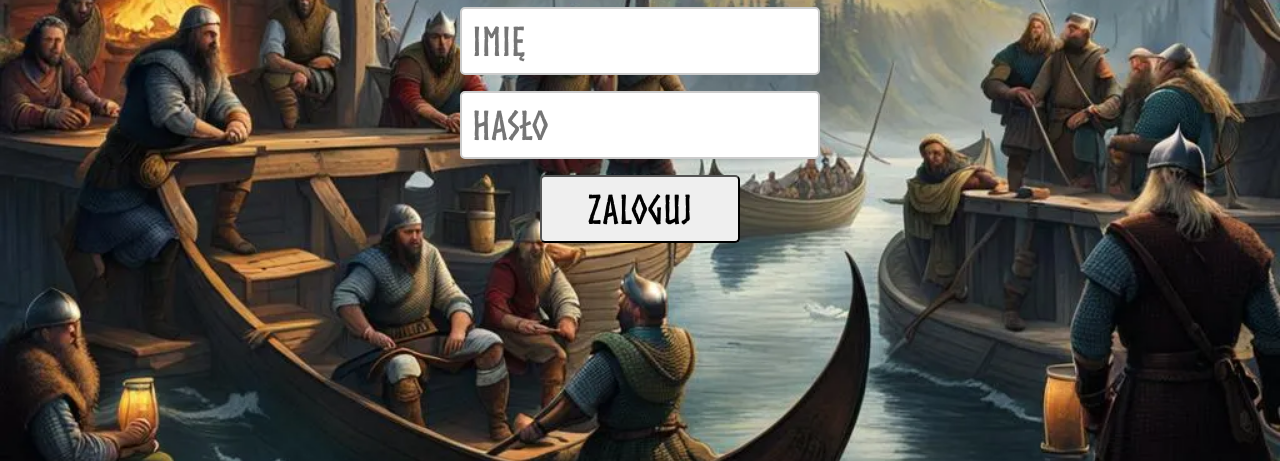
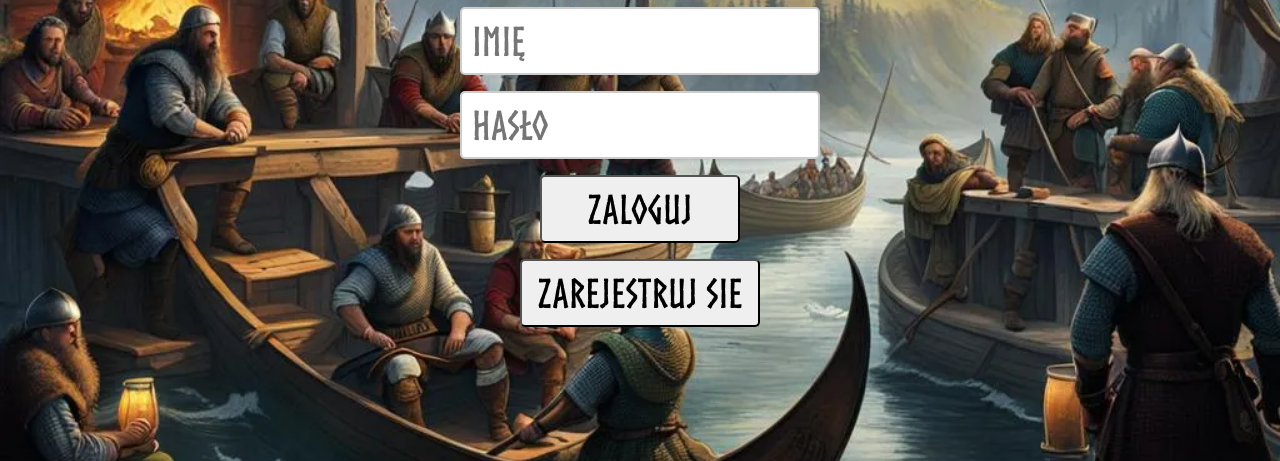
Before and after one commit to N0wakowsky/Fireplace-Hacknarok2024, a Flask app: template app/templates/login.html in a window 1280 px wide. Shown: the part 355-816 px from the top of the page. Run offline with Flask 3, Linux system fonts and the light colour scheme; the template is opened without the code that fills it, so the values that code supplies are empty.

Commit message:
połączenia logina z registerem

```diff
--- a/app/static/css/login.css
+++ b/app/static/css/login.css
@@ -63,3 +63,14 @@ body {
     font-family: 'Norsebold', sans-serif;
     align-items: center;
 }
+
+.register_button {
+    border-radius: 5px;
+    padding: 10px;
+    margin: 2%;
+    font-size: 40px;
+    width: 60%;
+    height: 50%;
+    font-family: 'Norsebold', sans-serif;
+    align-items: center;
+}
--- a/app/static/js/login.js
+++ b/app/static/js/login.js
@@ -1,15 +1,6 @@
-document.getElementById("codeInput").addEventListener("keyup", function(event) {
-    if (event.keyCode === 13) {
-        event.preventDefault();
-        handleSubmit();
-    }
-});
-
-function handleSubmit() {
-    var code = document.getElementById("codeInput").value;
-    if (code === "12345") {
-        window.location.href = "/main";
-    } else {
-        alert("Niepoprawny kod. Spróbuj ponowe.");
-    }
-}
+document.addEventListener('click', function() {
+    var registerbutton = document.querySelector('.register_button')
+    registerbutton.addEventListener('click', function() {
+        window.location.href = "/auth/register"
+    })
+})
--- a/app/templates/login.html
+++ b/app/templates/login.html
@@ -19,6 +19,12 @@
             <button class = "login_button">
                 zaloguj
             </button>
+            <div>
+                <button class = "register_button">
+                    zarejestruj sie
+                </button>
+                <script src="{{ url_for('static', filename='js/login.js')}}"> </script>
+            </div>
         </form>
     </div>
 
--- a/app/templates/register.html
+++ b/app/templates/register.html
@@ -19,6 +19,12 @@
             <button class = "register_button">
                 til valhall
             </button>
+            <div>
+                <button class = "login_button">
+                    zaloguj
+                </button>
+                <script src="{{ url_for('static', filename='js/loginfromregister.js')}}"> </script>
+            </div>
         </form>
     </div>
 </div>
```
Also changed, not shown: app/static/css/register.css (+11 -0 lines), app/static/js/register.js (line endings or trailing spaces).
